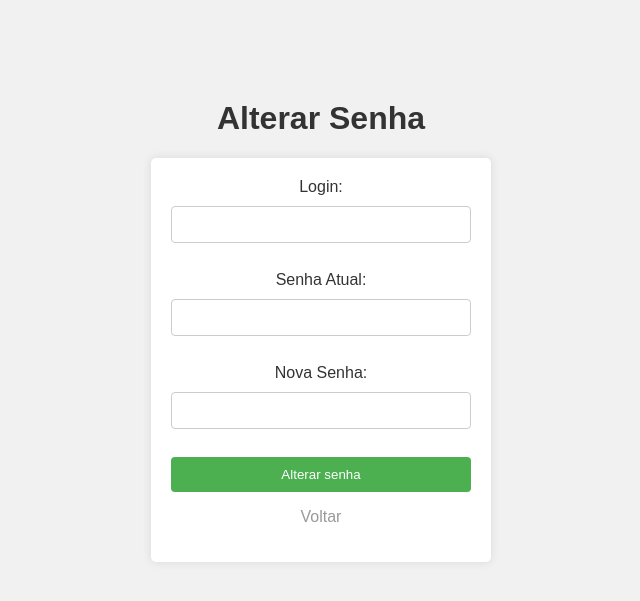
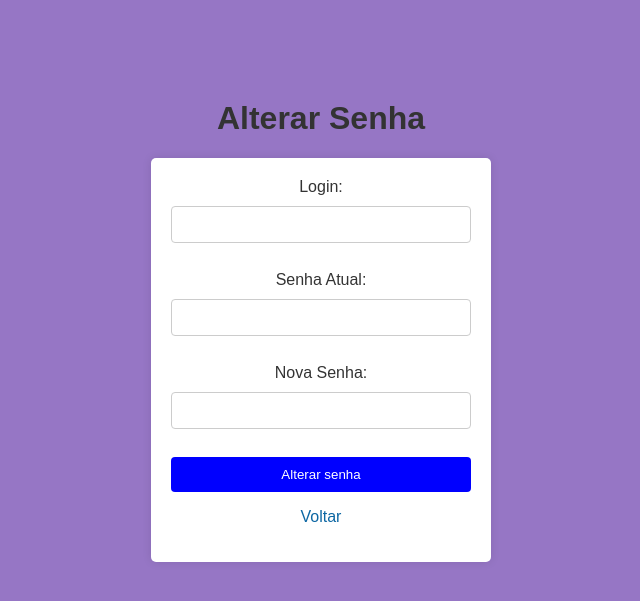
Before and after one commit to brunowan45/projetoa3, a PHP site: page /alterarsenha2.php in a window 1280 px wide. Shown: the top 601 px of the page, without its empty margins (319-959 px from the left). Run offline with PHP 8.4, Linux system fonts and the light colour scheme.

Commit message:
Update alterarsenha2.php

```diff
--- a/alterarsenha2.php
+++ b/alterarsenha2.php
@@ -37,9 +37,9 @@ if ($_SERVER['REQUEST_METHOD'] === 'POST') {
     <title>Alterar Senha</title>
     <style>
         body {
-            font-family: Arial, sans-serif;
-            background-color: #f1f1f1;
-        }
+			font-family: Arial, sans-serif;
+			background-color: #9676c5;
+		}
 
         center {
             margin-top: 100px;
@@ -76,7 +76,7 @@ if ($_SERVER['REQUEST_METHOD'] === 'POST') {
         input[type="submit"] {
             width: 100%;
             padding: 10px;
-            background-color: #4CAF50;
+            background-color: blue;
             color: #fff;
             border: none;
             border-radius: 4px;
@@ -84,11 +84,11 @@ if ($_SERVER['REQUEST_METHOD'] === 'POST') {
         }
 
         input[type="submit"]:hover {
-            background-color: #45a049;
+            background-color: red;
         }
 
         a {
-            color: #999;
+            color: #0d67a3;
             text-decoration: none;
         }
 
```
